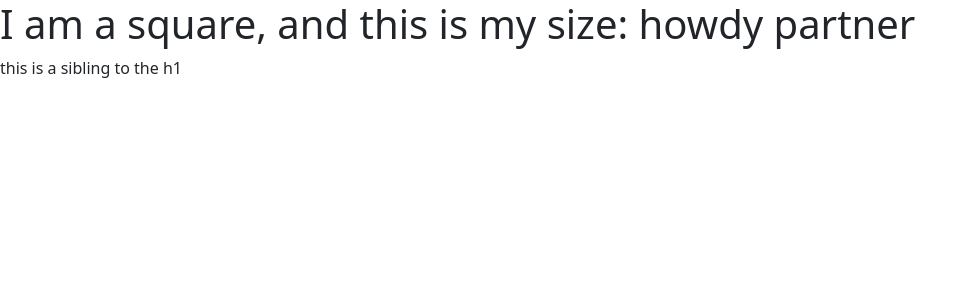
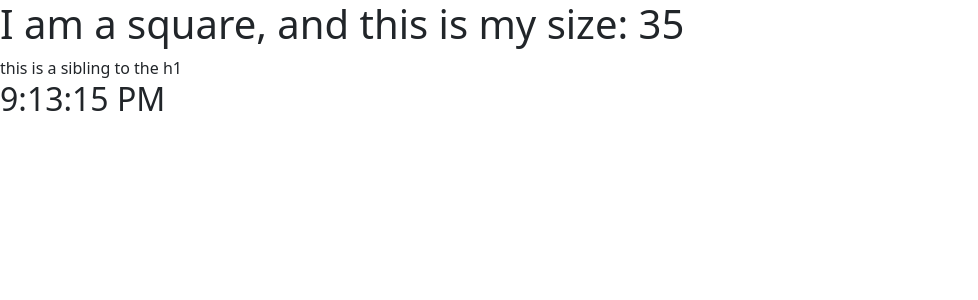
Before and after one commit to bootcamp-students/React-Examples-Opigno, a React (Create React App) app: page / in a window 1280 px wide. Shown: the top 300 px of the page, without its empty margins (0-978 px from the left). Built offline with nearby package versions, Linux system fonts and the light colour scheme.

Commit message:
React Basics 5 - Converting Function Component to Class

```diff
--- a/src/components/App.js
+++ b/src/components/App.js
@@ -1,28 +1,41 @@
 import Square from "./Square";
+import React, { Component } from "react";
 
-function help(props) {
-    console.log(`The following message was relayed from the maintenance room: "${props.str}"`)
+class App extends Component {
+
+    constructor() {
+        super()
+        // model
+        this.num = 35
+        this.state = { date: new Date() };
     }
 
 
-function App() {
+    // controller
+    // additional methods
+    help(mes) {
+        console.log(`The following message was relayed from the maintenance room: "${mes.str}"`)
+    }
 
-    // const message = { str: "i need extra WD-40" }
-    // help(message)
 
-    const num = "howdy partner";
 
     // render method
+    // view
+    render() {
         return (
+            <>
                 <Square
                     color="pink"
-            size={num}
+                    size={this.num}
                     show={true}
                     className="big-header"
                 >
                     <div>this is a secret div, i wonder if it will show up</div>
                 </Square>
+                <h2>{this.state.date.toLocaleTimeString()}</h2>
+            </>
         )
+    }
 }
 
 export default App;
--- a/src/components/Square.js
+++ b/src/components/Square.js
@@ -8,7 +8,6 @@ function Square(props) {
             <h1>I am a square, and this is my size: {props.size}</h1>
             <div>this is a sibling to the h1</div>
         </>
-
     )
 }
 
```
Lines whose indentation alone changed are shown as unchanged.
